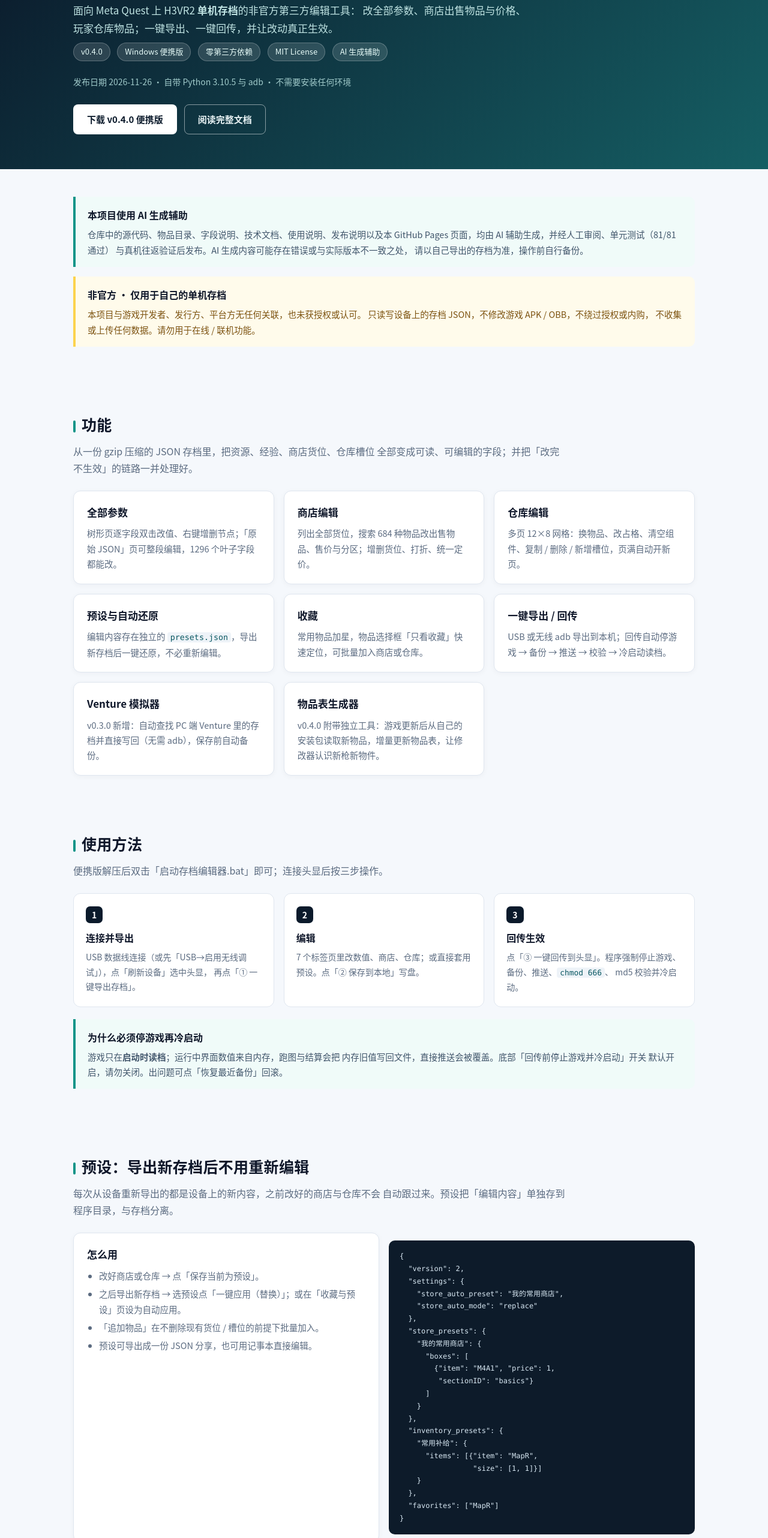
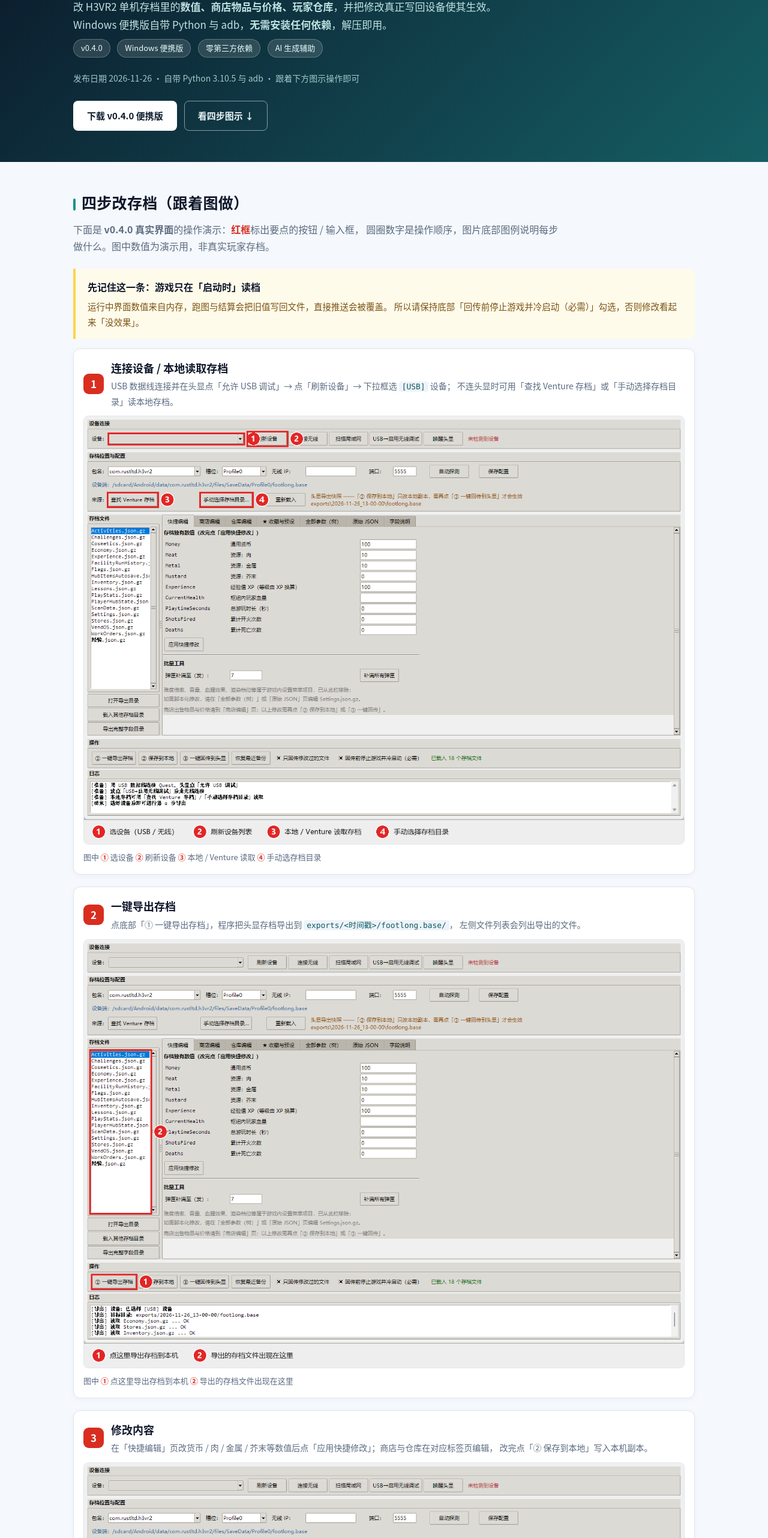
Before and after one commit to LeonNagant/h3vr2-save-editor, a plain HTML site: page docs/index.html in a window 1280 px wide. Shown: the part 176-2740 px from the top of the page at 60% size. Drawn offline with Linux system fonts and the light colour scheme.

Commit message:
docs: README 前置四步图示流程，底层细节下沉到 USER-GUIDE

```diff
--- a/docs/index.html
+++ b/docs/index.html
@@ -3,7 +3,7 @@
 <head>
 <meta charset="utf-8">
 <meta name="viewport" content="width=device-width, initial-scale=1">
-<meta name="description" content="H3VR2 存档编辑器：面向 Meta Quest 单机存档的非官方第三方编辑工具。编辑全部参数、商店出售物品与价格、玩家仓库；一键导出与回传。Windows 便携版，零依赖。">
+<meta name="description" content="H3VR2 存档编辑器：面向 Meta Quest 单机存档的非官方第三方编辑工具。跟着四步图示改数值、商店物品与仓库，一键导出回传并真正生效。Windows 便携版，零依赖。">
 <meta name="keywords" content="H3VR2, 存档编辑器, Quest, 单机存档, 商店编辑, 仓库编辑, 预设, 开源">
 <title>H3VR2 存档编辑器 · v0.4.0</title>
 <style>
@@ -11,7 +11,7 @@
     --ink:#0f172a; --muted:#5b6b80; --line:#dfe6ef; --bg:#f5f8fc;
     --card:#ffffff; --accent:#0d9488; --accent-dark:#0b6f68;
     --amber:#b45309; --amber-bg:#fffbeb; --amber-line:#fcd34d;
-    --hero1:#0b1a2b; --hero2:#155e63; --code:#0d1b2a;
+    --hero1:#0b1a2b; --hero2:#155e63; --code:#0d1b2a; --red:#d92d20;
   }
   *{box-sizing:border-box}
   html{scroll-behavior:smooth}
@@ -32,9 +32,9 @@
   .nav-links a{color:var(--muted)}
   .nav-links a:hover{color:var(--accent-dark)}
   .hero{background:linear-gradient(135deg,var(--hero1) 0%,var(--hero2) 100%);
-        color:#eaf4f6;padding:66px 0 58px}
+        color:#eaf4f6;padding:60px 0 52px}
   .hero h1{margin:0 0 12px;font-size:38px;line-height:1.3;letter-spacing:.5px}
-  .hero .sub{margin:0 0 8px;font-size:17px;color:#bfe3e2;max-width:760px}
+  .hero .sub{margin:0 0 8px;font-size:17px;color:#bfe3e2;max-width:780px}
   .hero .meta{margin:14px 0 26px;font-size:14px;color:#9fc9c9}
   .tag{display:inline-block;background:rgba(255,255,255,.13);border:1px solid rgba(255,255,255,.24);
        border-radius:999px;padding:3px 12px;margin:0 8px 8px 0;font-size:13px;color:#e6fbf8}
@@ -57,27 +57,32 @@
         padding:20px 22px;box-shadow:0 2px 10px rgba(15,23,42,.04)}
   .card h3{margin:0 0 8px;font-size:17px}
   .card p{margin:0;color:var(--muted);font-size:14.5px}
-  .card .num{display:inline-flex;align-items:center;justify-content:center;
-             width:28px;height:28px;border-radius:8px;background:#e6f7f4;
-             color:var(--accent-dark);font-weight:700;font-size:14px;margin-bottom:10px}
   .notice{border-left:4px solid var(--accent);background:#f0fbf9;border-radius:0 10px 10px 0;
           padding:16px 20px;margin:0 0 16px}
   .notice.amber{border-left-color:var(--amber-line);background:var(--amber-bg)}
   .notice h3{margin:0 0 6px;font-size:16px}
   .notice p{margin:0;font-size:14.5px;color:#41556b}
   .notice.amber p{color:#7c5210}
+  .shot{background:var(--card);border:1px solid var(--line);border-radius:12px;
+        padding:16px;margin:0 0 20px;box-shadow:0 2px 10px rgba(15,23,42,.04)}
+  .shot-head{display:flex;align-items:center;gap:12px;margin-bottom:12px}
+  .shot-num{display:inline-flex;align-items:center;justify-content:center;
+            width:34px;height:34px;border-radius:9px;background:var(--red);
+            color:#fff;font-weight:700;font-size:17px;flex:none}
+  .shot-head h3{margin:0;font-size:18px}
+  .shot-head p{margin:2px 0 0;color:var(--muted);font-size:14px}
+  .shot img{display:block;width:100%;height:auto;border:1px solid var(--line);
+            border-radius:8px;background:#fff}
+  .legend-tip{font-size:13px;color:var(--muted);margin:10px 0 0}
+  .legend-tip b{color:var(--red)}
   .steps{counter-reset:s;display:grid;grid-template-columns:repeat(3,1fr);gap:16px}
   .step{background:var(--card);border:1px solid var(--line);border-radius:12px;padding:20px}
   .step .n{display:inline-block;background:var(--hero1);color:#fff;border-radius:7px;
            padding:2px 10px;font-weight:700;font-size:14px;margin-bottom:10px}
   .step h3{margin:0 0 6px;font-size:16px}
   .step p{margin:0;color:var(--muted);font-size:14px}
-  pre{background:var(--code);color:#d7e7f2;border-radius:10px;padding:16px 18px;
-      overflow:auto;font-size:13px;line-height:1.6;
-      font-family:Consolas,"Cascadia Code","Source Han Mono",monospace}
   code{font-family:Consolas,"Cascadia Code",monospace;background:#eef3f8;
        color:#0b5963;border-radius:4px;padding:1px 5px;font-size:.92em}
-  pre code{background:none;color:inherit;padding:0}
   table{width:100%;border-collapse:collapse;background:var(--card);
         border:1px solid var(--line);border-radius:10px;overflow:hidden;font-size:14.5px}
   th,td{padding:11px 14px;border-bottom:1px solid var(--line);text-align:left}
@@ -105,11 +110,10 @@
   <div class="nav-in">
     <div class="brand">H3VR2 <span>存档编辑器</span></div>
     <nav class="nav-links">
+      <a href="#how">四步流程</a>
+      <a href="#download">下载</a>
       <a href="#features">功能</a>
-      <a href="#start">使用方法</a>
-      <a href="#presets">预设与收藏</a>
-      <a href="#package">包名策略</a>
-      <a href="#version">版本与下载</a>
+      <a href="#docs">进阶文档</a>
       <a href="https://github.com/LeonNagant/h3vr2-save-editor">GitHub 仓库</a>
     </nav>
   </div>
@@ -118,191 +122,126 @@
 <div class="hero">
   <div class="wrap">
     <h1>H3VR2 存档编辑器</h1>
-    <p class="sub">面向 Meta Quest 上 H3VR2 <strong>单机存档</strong>的非官方第三方编辑工具：
-       改全部参数、商店出售物品与价格、玩家仓库物品；一键导出、一键回传，并让改动真正生效。</p>
+    <p class="sub">改 H3VR2 单机存档里的<strong>数值、商店物品与价格、玩家仓库</strong>，并把修改真正写回设备使其生效。
+       Windows 便携版自带 Python 与 adb，<strong>无需安装任何依赖</strong>，解压即用。</p>
     <div>
       <span class="tag">v0.4.0</span>
       <span class="tag">Windows 便携版</span>
       <span class="tag">零第三方依赖</span>
-      <span class="tag">MIT License</span>
       <span class="tag">AI 生成辅助</span>
     </div>
-    <p class="meta">发布日期 2026-11-26 · 自带 Python 3.10.5 与 adb · 不需要安装任何环境</p>
+    <p class="meta">发布日期 2026-11-26 · 自带 Python 3.10.5 与 adb · 跟着下方图示操作即可</p>
     <div class="btns">
       <a class="btn btn-primary" href="https://github.com/LeonNagant/h3vr2-save-editor/releases/tag/v0.4.0">下载 v0.4.0 便携版</a>
-      <a class="btn btn-ghost" href="https://github.com/LeonNagant/h3vr2-save-editor#readme">阅读完整文档</a>
+      <a class="btn btn-ghost" href="#how">看四步图示 ↓</a>
     </div>
   </div>
 </div>
 
-<section id="about">
+<section id="how">
   <div class="wrap">
-    <div class="notice">
-      <h3>本项目使用 AI 生成辅助</h3>
-      <p>仓库中的源代码、物品目录、字段说明、技术文档、使用说明、发布说明以及本
-         GitHub Pages 页面，均由 AI 辅助生成，并经人工审阅、单元测试（81/81 通过）
-         与真机往返验证后发布。AI 生成内容可能存在错误或与实际版本不一致之处，
-         请以自己导出的存档为准，操作前自行备份。</p>
+    <h2>四步改存档（跟着图做）</h2>
+    <p class="lead">下面是 <strong>v0.4.0 真实界面</strong>的操作演示：<b style="color:var(--red)">红框</b>标出要点的按钮 / 输入框，
+       圆圈数字是操作顺序，图片底部图例说明每步做什么。图中数值为演示用，非真实玩家存档。</p>
+
+    <div class="notice amber">
+      <h3>先记住这一条：游戏只在「启动时」读档</h3>
+      <p>运行中界面数值来自内存，跑图与结算会把旧值写回文件，直接推送会被覆盖。
+         所以请保持底部「回传前停止游戏并冷启动（必需）」勾选，否则修改看起来「没效果」。</p>
     </div>
-    <div class="notice amber">
-      <h3>非官方 · 仅用于自己的单机存档</h3>
-      <p>本项目与游戏开发者、发行方、平台方无任何关联，也未获授权或认可。
-         只读写设备上的存档 JSON，不修改游戏 APK / OBB，不绕过授权或内购，
-         不收集或上传任何数据。请勿用于在线 / 联机功能。</p>
+
+    <div class="shot">
+      <div class="shot-head"><span class="shot-num">1</span><div>
+        <h3>连接设备 / 本地读取存档</h3>
+        <p>USB 数据线连接并在头显点「允许 USB 调试」→ 点「刷新设备」→ 下拉框选 <code>[USB]</code> 设备；
+           不连头显时可用「查找 Venture 存档」或「手动选择存档目录」读本地存档。</p>
+      </div></div>
+      <img src="images/step1-connect.png" alt="步骤1：连接设备与读取本地存档，红框标出设备下拉框、刷新设备、查找 Venture 存档、手动选择存档目录">
+      <p class="legend-tip">图中 <b>①</b> 选设备 <b>②</b> 刷新设备 <b>③</b> 本地 / Venture 读取 <b>④</b> 手动选存档目录</p>
     </div>
+
+    <div class="shot">
+      <div class="shot-head"><span class="shot-num">2</span><div>
+        <h3>一键导出存档</h3>
+        <p>点底部「① 一键导出存档」，程序把头显存档导出到 <code>exports/&lt;时间戳&gt;/footlong.base/</code>，
+           左侧文件列表会列出导出的文件。</p>
+      </div></div>
+      <img src="images/step2-export.png" alt="步骤2：点击一键导出存档按钮，导出文件出现在左侧列表">
+      <p class="legend-tip">图中 <b>①</b> 点这里导出存档到本机 <b>②</b> 导出的存档文件出现在这里</p>
+    </div>
+
+    <div class="shot">
+      <div class="shot-head"><span class="shot-num">3</span><div>
+        <h3>修改内容</h3>
+        <p>在「快捷编辑」页改货币 / 肉 / 金属 / 芥末等数值后点「应用快捷修改」；商店与仓库在对应标签页编辑，
+           改完点「② 保存到本地」写入本机副本。</p>
+      </div></div>
+      <img src="images/step3-edit.png" alt="步骤3：在快捷编辑页把货币肉金属芥末改为9999并点应用快捷修改">
+      <p class="legend-tip">图中 <b>①</b> 在输入框改货币 / 肉 / 金属 / 芥末 <b>②</b> 点这里应用修改</p>
+    </div>
+
+    <div class="shot">
+      <div class="shot-head"><span class="shot-num">4</span><div>
+        <h3>传回设备 / 保存到本地目录</h3>
+        <p>点「③ 一键回传到头显」：程序自动<strong>停游戏 → 备份 → 推送 → 校验 → 冷启动</strong>，改动即刻生效。
+           本地 / Venture 存档点「②」直接写回；改坏了点「恢复最近备份」回滚。</p>
+      </div></div>
+      <img src="images/step4-push.png" alt="步骤4：点击回传按钮使修改生效，另有保存本地与恢复备份按钮">
+      <p class="legend-tip">图中 <b>①</b> 保存到本地 / Venture <b>②</b> 回传头显并冷启动生效 <b>③</b> 出问题可回滚</p>
+    </div>
+  </div>
+</section>
+
+<section id="download">
+  <div class="wrap">
+    <h2>下载与运行</h2>
+    <table>
+      <tr><th style="width:180px">项目</th><th>内容</th></tr>
+      <tr><td>当前版本</td><td><span class="pill">v0.4.0</span>（2026-11-26）</td></tr>
+      <tr><td>下载</td><td><a href="https://github.com/LeonNagant/h3vr2-save-editor/releases/tag/v0.4.0">Releases · v0.4.0</a> → <code>H3VR2-Save-Editor-v0.4.0-Windows-Portable.zip</code>（ASCII 资产名，解压后目录与说明均为中文）</td></tr>
+      <tr><td>运行</td><td>解压整个压缩包（支持中文路径）→ 双击 <code>启动存档编辑器.bat</code>；窗口没出现就双击 <code>启动-调试模式.bat</code> 看报错</td></tr>
+      <tr><td>环境</td><td>Windows 10/11 64 位 + Meta Quest（开发者模式 / USB 调试）；也支持 PC 端 Venture 模拟器</td></tr>
+      <tr><td>依赖</td><td>无需安装：自带 Python 3.10.5（含 tkinter）与 adb，零第三方 pip 依赖</td></tr>
+    </table>
   </div>
 </section>
 
 <section id="features">
   <div class="wrap">
-    <h2>功能</h2>
-    <p class="lead">从一份 gzip 压缩的 JSON 存档里，把资源、经验、商店货位、仓库槽位
-       全部变成可读、可编辑的字段；并把「改完不生效」的链路一并处理好。</p>
+    <h2>能改什么</h2>
     <div class="grid g3">
-      <div class="card"><h3>全部参数</h3><p>树形页逐字段双击改值、右键增删节点；「原始 JSON」页可整段编辑，1296 个叶子字段都能改。</p></div>
-      <div class="card"><h3>商店编辑</h3><p>列出全部货位，搜索 684 种物品改出售物品、售价与分区；增删货位、打折、统一定价。</p></div>
-      <div class="card"><h3>仓库编辑</h3><p>多页 12×8 网格：换物品、改占格、清空组件、复制 / 删除 / 新增槽位，页满自动开新页。</p></div>
-      <div class="card"><h3>预设与自动还原</h3><p>编辑内容存在独立的 <code>presets.json</code>，导出新存档后一键还原，不必重新编辑。</p></div>
-      <div class="card"><h3>收藏</h3><p>常用物品加星，物品选择框「只看收藏」快速定位，可批量加入商店或仓库。</p></div>
-      <div class="card"><h3>一键导出 / 回传</h3><p>USB 或无线 adb 导出到本机；回传自动停游戏 → 备份 → 推送 → 校验 → 冷启动读档。</p></div>
-      <div class="card"><h3>Venture 模拟器</h3><p>v0.3.0 新增：自动查找 PC 端 Venture 里的存档并直接写回（无需 adb），保存前自动备份。</p></div>
-      <div class="card"><h3>物品表生成器</h3><p>v0.4.0 附带独立工具：游戏更新后从自己的安装包读取新物品，增量更新物品表，让修改器认识新枪新物件。</p></div>
+      <div class="card"><h3>数值</h3><p>货币、肉、金属、芥末、经验、血量、游玩统计；一键弹匣补满。</p></div>
+      <div class="card"><h3>商店</h3><p>684 种物品可选，改出售物品 / 售价 / 分区；增删货位、打折、统一定价。</p></div>
+      <div class="card"><h3>仓库</h3><p>多页 12×8 网格，换物品、改占格与位置、复制 / 删除 / 新增槽位。</p></div>
+      <div class="card"><h3>预设 / 收藏</h3><p>保存编辑内容为预设，导出新存档一键还原；收藏快速定位并批量加入。</p></div>
+      <div class="card"><h3>全部字段</h3><p>「全部参数（树）」逐字段改、「原始 JSON」整段编辑、「字段说明」生成中文说明。</p></div>
+      <div class="card"><h3>物品表生成器</h3><p>游戏更新后从自己的安装包读取新物品、增量更新物品表，让修改器认识新枪新物件。</p></div>
+    </div>
+    <div class="notice" style="margin-top:20px">
+      <h3>非官方 · 仅用于自己的单机存档</h3>
+      <p>与游戏开发者、发行方、平台方无关联，只读写自己的单机存档 JSON，不修改游戏本体，
+         不绕过授权或内购，不收集或上传任何数据。默认且仅列官方包名 <code>com.rustltd.h3vr2</code>。</p>
     </div>
   </div>
 </section>
 
-<section id="start">
+<section id="docs">
   <div class="wrap">
-    <h2>使用方法</h2>
-    <p class="lead">便携版解压后双击「启动存档编辑器.bat」即可；连接头显后按三步操作。</p>
-    <div class="steps">
-      <div class="step"><div class="n">1</div><h3>连接并导出</h3>
-        <p>USB 数据线连接（或先「USB→启用无线调试」），点「刷新设备」选中头显，
-           再点「① 一键导出存档」。</p></div>
-      <div class="step"><div class="n">2</div><h3>编辑</h3>
-        <p>7 个标签页里改数值、商店、仓库；或直接套用预设。点「② 保存到本地」写盘。</p></div>
-      <div class="step"><div class="n">3</div><h3>回传生效</h3>
-        <p>点「③ 一键回传到头显」。程序强制停止游戏、备份、推送、<code>chmod 666</code>、
-           md5 校验并冷启动。</p></div>
+    <h2>进阶与开发者文档</h2>
+    <p class="lead">想了解细节、排查问题或参与开发，请读二级文档（底层技术细节都收在那里，首页只保留上图的基础流程）。</p>
+    <div class="grid g2">
+      <div class="card"><h3>用户指南（进阶）</h3><p>连接与传输细节、7 个标签页详解、预设 / 收藏结构、Venture 模拟器、包名策略、存档结构与字段、完整配置项、生效原理与回滚、常见问题。
+        <a href="https://github.com/LeonNagant/h3vr2-save-editor/blob/main/docs/USER-GUIDE.md">阅读 →</a></p></div>
+      <div class="card"><h3>物品表生成器用法</h3><p>游戏更新后从自己的安装包 / hdog / 根包读取新物品，增量更新物品表。
+        <a href="https://github.com/LeonNagant/h3vr2-save-editor/blob/main/tools/README.md">阅读 →</a></p></div>
+      <div class="card"><h3>文档索引</h3><p>免责声明与 AI 辅助说明、贡献指南、更新日志、版本摘要。
+        <a href="https://github.com/LeonNagant/h3vr2-save-editor#进阶与开发者文档">在仓库首页查看 →</a></p></div>
+      <div class="card"><h3>验证与边界</h3><p>单元测试 103/103 通过，发布包脱敏 0 命中；VR 渲染层无法截屏，游戏内显示需头显肉眼确认。
+        <a href="https://github.com/LeonNagant/h3vr2-save-editor/blob/main/docs/USER-GUIDE.md#8-生效原理风险与回滚">了解风险 →</a></p></div>
     </div>
-    <div class="notice" style="margin-top:20px">
-      <h3>为什么必须停游戏再冷启动</h3>
-      <p>游戏只在<strong>启动时读档</strong>；运行中界面数值来自内存，跑图与结算会把
-         内存旧值写回文件，直接推送会被覆盖。底部「回传前停止游戏并冷启动」开关
-         默认开启，请勿关闭。出问题可点「恢复最近备份」回滚。</p>
-    </div>
-  </div>
-</section>
-
-<section id="presets">
-  <div class="wrap">
-    <h2>预设：导出新存档后不用重新编辑</h2>
-    <p class="lead">每次从设备重新导出的都是设备上的新内容，之前改好的商店与仓库不会
-       自动跟过来。预设把「编辑内容」单独存到程序目录，与存档分离。</p>
-    <div class="grid g2">
-      <div class="card">
-        <h3>怎么用</h3>
-        <ul class="clean">
-          <li>改好商店或仓库 → 点「保存当前为预设」。</li>
-          <li>之后导出新存档 → 选预设点「一键应用（替换）」；或在「收藏与预设」页设为自动应用。</li>
-          <li>「追加物品」在不删除现有货位 / 槽位的前提下批量加入。</li>
-          <li>预设可导出成一份 JSON 分享，也可用记事本直接编辑。</li>
-        </ul>
-      </div>
-      <div>
-<pre><code>{
-  "version": 2,
-  "settings": {
-    "store_auto_preset": "我的常用商店",
-    "store_auto_mode": "replace"
-  },
-  "store_presets": {
-    "我的常用商店": {
-      "boxes": [
-        {"item": "M4A1", "price": 1,
-         "sectionID": "basics"}
-      ]
-    }
-  },
-  "inventory_presets": {
-    "常用补给": {
-      "items": [{"item": "MapR",
-                 "size": [1, 1]}]
-    }
-  },
-  "favorites": ["MapR"]
-}</code></pre>
-      </div>
-    </div>
-  </div>
-</section>
-
-<section id="package">
-  <div class="wrap">
-    <h2>包名与兼容策略</h2>
-    <div class="notice amber">
-      <h3>默认且仅列出官方包名 <code>com.rustltd.h3vr2</code></h3>
-      <p>本仓库的源码、配置、文档与项目页面不预置、不列举、不推荐任何被修改包名后
-         分发的第三方版本；对付费汉化及改包分发不提供支持、不鼓励、不宣传。
-         请使用合法取得的游戏副本。本仓库不提供、不托管、不链接任何游戏安装包、
-         OBB 数据或汉化资源。</p>
-    </div>
-    <div class="card">
-      <h3>如果设备上的包名与官方不同</h3>
-      <p>点界面「<strong>自动探测</strong>」，程序会枚举设备
-         <code>/sdcard/Android/data</code> 下真实存在的游戏包名与存档槽
-         （<code>Profile0</code> = Slot 1），列出后由你手动选中并「保存配置」。
-         这是设备侧的通用兼容能力，<strong>不是对任何第三方发行版的推荐</strong>。</p>
-      <ul class="clean" style="margin-top:10px">
-        <li>程序启动时不会静默枚举设备包名；</li>
-        <li>默认配置、下拉框初始值与兜底候选都只有官方包名；</li>
-        <li>配置里已指定包名时，导出 / 回传不会在未经你操作的情况下自动切换目标。</li>
-      </ul>
-    </div>
-  </div>
-</section>
-
-<section id="version">
-  <div class="wrap">
-    <h2>版本信息与下载</h2>
-    <table>
-      <tr><th style="width:180px">项目</th><th>内容</th></tr>
-      <tr><td>当前版本</td><td><span class="pill">v0.4.0</span></td></tr>
-      <tr><td>发布日期</td><td>2026-11-26</td></tr>
-      <tr><td>适用平台</td><td>Windows 10/11 64 位 + Meta Quest（已开启开发者模式 / USB 调试）；含 PC 端 Venture 模拟器</td></tr>
-      <tr><td>运行环境</td><td>便携版自带 Python 3.10.5（含 tkinter）与 adb，零第三方 pip 依赖</td></tr>
-      <tr><td>下载</td><td><a href="https://github.com/LeonNagant/h3vr2-save-editor/releases/tag/v0.4.0">Releases · v0.4.0</a> → <code>H3VR2-Save-Editor-v0.4.0-Windows-Portable.zip</code>（资产用 ASCII 名，解压后目录与说明均为中文）</td></tr>
-      <tr><td>源码 / 更新日志</td><td><a href="https://github.com/LeonNagant/h3vr2-save-editor">GitHub 仓库</a> · <a href="https://github.com/LeonNagant/h3vr2-save-editor/blob/main/CHANGELOG.md">CHANGELOG.md</a></td></tr>
-      <tr><td>许可</td><td>MIT（仅覆盖本仓库原创代码与文档；内附 Python / adb 遵循各自许可证）</td></tr>
-    </table>
-    <p class="lead" style="margin-top:18px">v0.4.0 更新物品表至 684 条（新增 SCAR 系列等 18 件），并附独立「物品表生成器」可用自己的安装包增量更新；
-       v0.3.0 新增 Venture 模拟器存档支持（自动查找 / 手动选目录 / 直接写回 + 备份）；
-       v0.2.0 新增预设与自动还原、玩家仓库编辑、收藏；修复中文路径下导出失败（让 adb 不接触本地路径）与默认包名收敛。
-       v0.1.0 为首个公开版本，含存档解析、GUI、商店编辑与一键导出 / 回传。</p>
-  </div>
-</section>
-
-<section id="verify">
-  <div class="wrap">
-    <h2>验证与边界</h2>
-    <div class="grid g2">
-      <div class="card"><h3>已验证</h3>
-        <ul class="clean">
-          <li>单元测试 103/103 通过（含 5 项新物品、17 项 Venture 回归、中文路径导出 7 项、默认包名约束 6 项及反例）。</li>
-          <li>GUI 真实启动；Venture 存档查找 / 写回 / 备份回滚经仿真目录树回归，真实存档未被写入。</li>
-          <li>商店价格与出售物品、仓库新增物件经真机「停游戏 → 回传 → 冷启动 → 重新导出」验证被接受。</li>
-          <li>发布包 <code>testzip</code> 通过；脱敏扫描 0 命中，不含玩家存档数据。</li>
-        </ul>
-      </div>
-      <div class="card"><h3>已知边界</h3>
-        <ul class="clean">
-          <li>VR 渲染层无法截屏，商店与仓库在游戏界面里的实际显示需在头显内肉眼确认；文件层、读档层与冷启动回读均已验证。</li>
-          <li>物品请用目录中标记「已验证」的引用；编造不存在的 <code>extref</code> 可能导致读档失败。</li>
-          <li>游戏版本更新后存档结构可能变化，本项目不保证适配未来版本。</li>
-          <li>修改存档有风险，请自行留存完整原档。</li>
-        </ul>
-      </div>
-    </div>
+    <p class="lead" style="margin-top:18px">版本沿革：v0.4.0 更新物品表至 684 条（新增 SCAR 系列等 18 件）并附物品表生成器；
+       v0.3.0 新增 Venture 模拟器存档支持（社区贡献 PR #1）；v0.2.0 新增预设 / 仓库编辑 / 收藏并修复中文路径导出；
+       v0.1.0 为首个公开版本。</p>
   </div>
 </section>
 
@@ -310,13 +249,13 @@
   <div class="wrap cols">
     <div>
       <div><strong>H3VR2 存档编辑器</strong> · v0.4.0 · 非官方第三方工具</div>
-      <div style="margin-top:6px">本项目使用 <strong>AI 生成辅助</strong>，经人工审阅与真机验证后发布。</div>
+      <div style="margin-top:6px">本项目使用 <strong>AI 生成辅助</strong>，经人工审阅与测试后发布。</div>
       <div style="margin-top:6px">游戏名称与商标归各自权利人所有；本项目与其无关联、未获授权。</div>
     </div>
     <div>
       <div><a href="https://github.com/LeonNagant/h3vr2-save-editor">GitHub 仓库</a></div>
       <div><a href="https://github.com/LeonNagant/h3vr2-save-editor/blob/main/DISCLAIMER.md">免责声明</a></div>
-      <div><a href="https://github.com/LeonNagant/h3vr2-save-editor/blob/main/CONTRIBUTING.md">贡献指南</a></div>
+      <div><a href="https://github.com/LeonNagant/h3vr2-save-editor/blob/main/docs/USER-GUIDE.md">用户指南</a></div>
       <div><a href="https://github.com/LeonNagant/h3vr2-save-editor/releases">全部版本</a></div>
     </div>
   </div>
```
Also changed, not shown: docs/images/step1-connect.png (added), docs/images/step2-export.png (added), docs/images/step3-edit.png (added), docs/images/step4-push.png (added), 2 other files.
